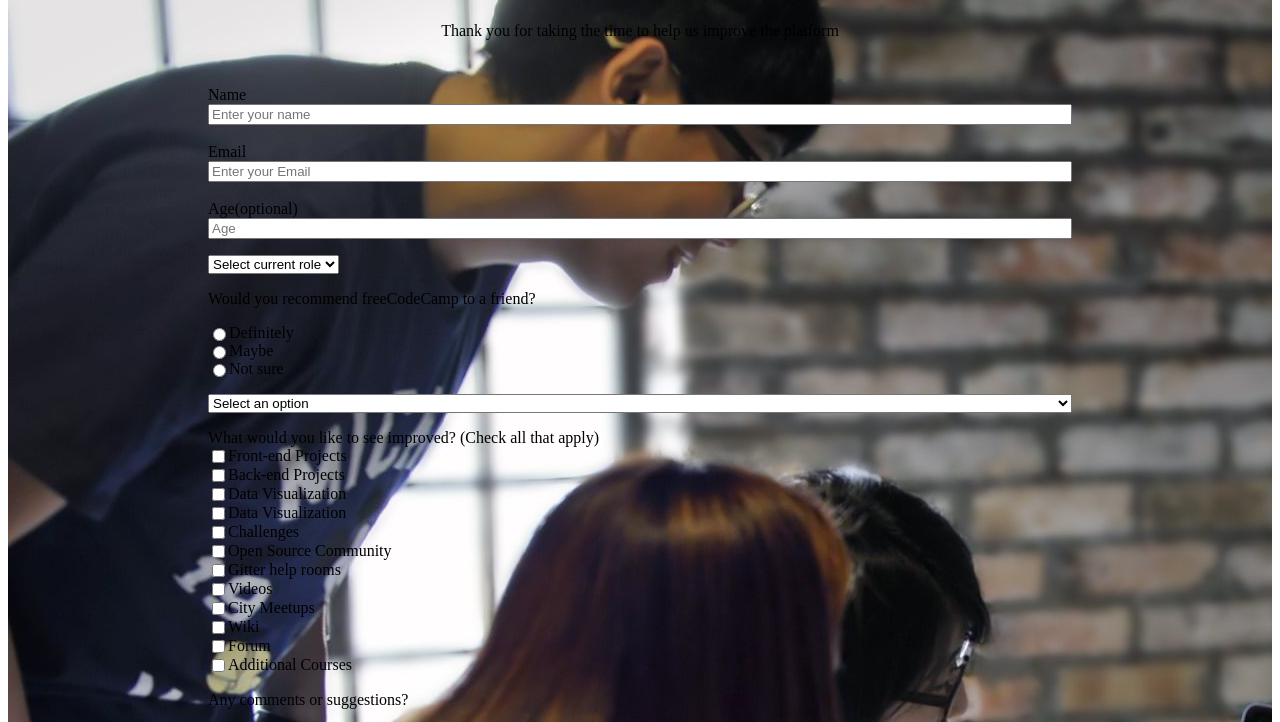
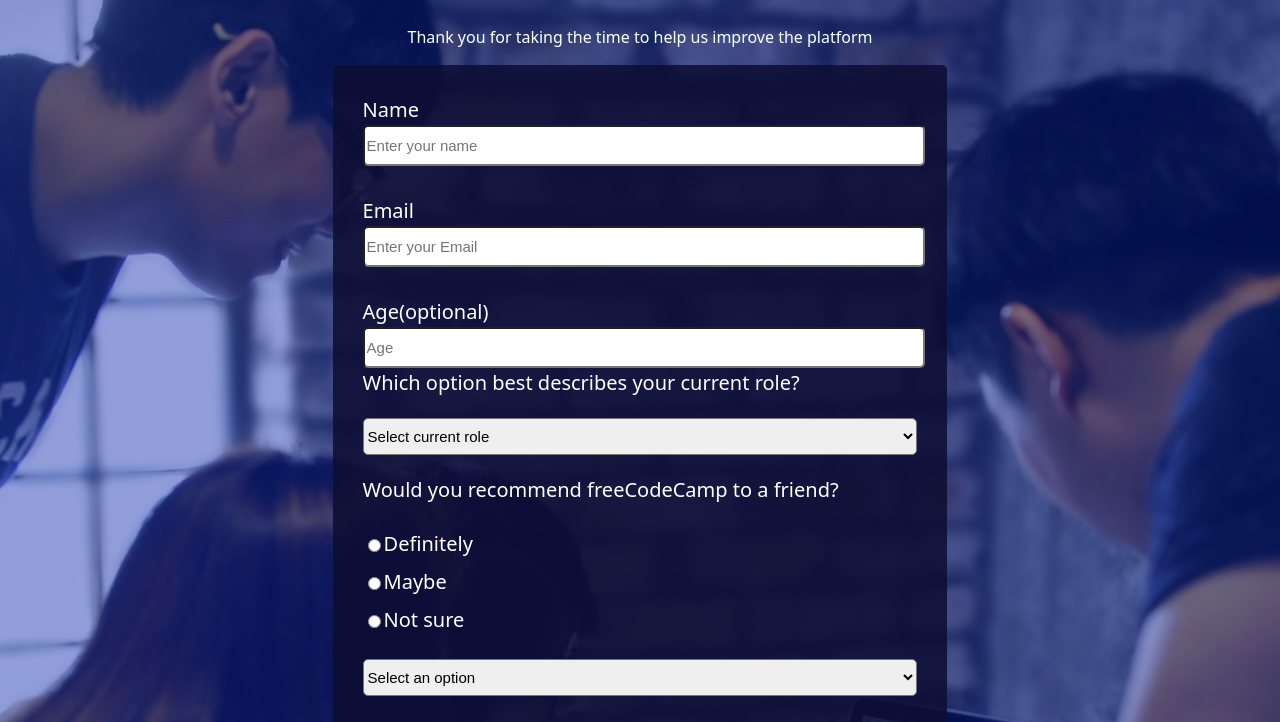
Before and after one commit to KostSham/forms_page, a plain HTML site: page index.html in a window 1280 px wide. Shown: the part 82-804 px from the top of the page. Drawn offline with Linux system fonts and the light colour scheme.

Commit message:
add more styles

```diff
--- a/index.html
+++ b/index.html
@@ -35,6 +35,7 @@
         class="personDetails"
         class="FlexPoint"
       />
+      Which option best describes your current role?
      <p> <select name="" id="" class="FlexPoint">
         <option value="disabled" selected disabled>Select current role</option>
         <option value="Student">Student</option>
@@ -47,11 +48,12 @@
       Would you recommend freeCodeCamp to a friend?
       <div class="FlexPoint">
        <p><label for="" class="recommendParts"
-          ><input type="radio" />Definitely</label
+          ><input type="radio" class="klickbox" name="radiocheck" value="yes"/>Definitely</label
         >
-        <label for="" class="recommendParts"><input type="radio" />Maybe</label>
         <label for="" class="recommendParts">
-          <input type="radio" />Not sure</label
+          <input type="radio" class="klickbox" name="radiocheck" value="maybe"/>Maybe</label>
+        <label for="" class="recommendParts">
+          <input type="radio" class="klickbox" name="radiocheck" value="no"/>Not sure</label
         ></p>
       </div>
 
@@ -67,36 +69,36 @@
       <p class="">
         What would you like to see improved? (Check all that apply)
         <label for="" class="role-box">
-          <input type="checkbox" />Front-end Projects
+          <input type="checkbox" class="klickbox"/>Front-end Projects
         </label>
         <label for="" class="role-box">
-          <input type="checkbox" />Back-end Projects
+          <input type="checkbox" class="klickbox"/>Back-end Projects
         </label>
         <label for="" class="role-box">
-          <input type="checkbox" /> Data Visualization
+          <input type="checkbox" class="klickbox"/> Data Visualization
         </label>
         <label for="" class="role-box">
-          <input type="checkbox" />Data Visualization
+          <input type="checkbox" class="klickbox"/>Data Visualization
         </label>
         <label for="" class="role-box">
-          <input type="checkbox" />Challenges
+          <input type="checkbox" class="klickbox"/>Challenges
         </label>
         <label for="" class="role-box">
-          <input type="checkbox" />Open Source Community
+          <input type="checkbox" class="klickbox"/>Open Source Community
         </label>
         <label for="" class="role-box">
-          <input type="checkbox" />Gitter help rooms
+          <input type="checkbox" class="klickbox"/>Gitter help rooms
         </label>
         <label for="" class="role-box">
-          <input type="checkbox" /> Videos
+          <input type="checkbox"class="klickbox" /> Videos
         </label>
         <label for="" class="role-box">
-          <input type="checkbox" /> City Meetups
+          <input type="checkbox"class="klickbox" /> City Meetups
         </label>
-        <label for="" class="role-box"> <input type="checkbox" /> Wiki </label>
-        <label for="" class="role-box"> <input type="checkbox" /> Forum </label>
+        <label for="" class="role-box"> <input type="checkbox" class="klickbox"/> Wiki </label>
+        <label for="" class="role-box"> <input type="checkbox"class="klickbox" /> Forum </label>
         <label for="" class="role-box">
-          <input type="checkbox" />Additional Courses
+          <input type="checkbox" class="klickbox"/>Additional Courses
         </label>
       </p>
       Any comments or suggestions?
@@ -109,7 +111,7 @@
           placeholder="Enter your comment here..."
           class="FlexPoint"
         ></textarea></p>
-        <button class="FlexPoint">Submit</button>
+        <button class="FlexPoint Button">Submit</button>
       </p>
     </div>
   </div>
--- a/style.css
+++ b/style.css
@@ -1,14 +1,32 @@
+body {
+  margin: 0 auto;
+  font-family: Noto Sans, sans-serif;
+  line-height: 1.5;
+  color: white;
+  background-image: linear-gradient(
+      rgba(0, 32, 173, 0.432),
+      rgba(0, 32, 173, 0.432)
+    ),
+    url(./background.jpeg);
+  background-position: top;
+  background-repeat: no-repeat;
+  background-attachment: fixed;
+}
 .forms-container {
-  display: flex;
-  flex-direction: column;
-  margin: 30px 200px;
+  margin: 0 auto;
+  background-color: rgba(13, 13, 51, 0.863);
+  height: 100%;
+  padding: 30px;
+  border-radius: 5px;
+  font-size: 20px;
 }
 .personDetails {
   display: flex;
   justify-content: center;
   align-items: center;
-  flex-wrap: wrap;
+  width: 100%;
 }
+
 textarea {
   resize: none;
 }
@@ -18,14 +36,13 @@ option {
 .recommendParts {
   display: flex;
 }
-.role-box {
+/* .role-box {
   display: flex;
-  border: none;
-}
+  align-items: ;
+} */
 .wrapper {
   display: flex;
   flex-direction: column;
-  background-image: url(./background.jpeg);
   margin: 0;
 }
 .header {
@@ -36,3 +53,28 @@ option {
   display: flex;
   justify-content: center;
 }
+.Button {
+  height: 50px;
+  background-color: rgb(68, 179, 68);
+  color: white;
+  width: 100%;
+}
+input {
+  height: 35px;
+  border-radius: 5px;
+  font-size: 15px;
+  outline: none;
+}
+textarea {
+  width: 100%;
+}
+select {
+  height: 37px;
+  border-radius: 5px;
+  width: 100%;
+  font-size: 15px;
+}
+label {
+  display: flex;
+  align-items: center;
+}
```
